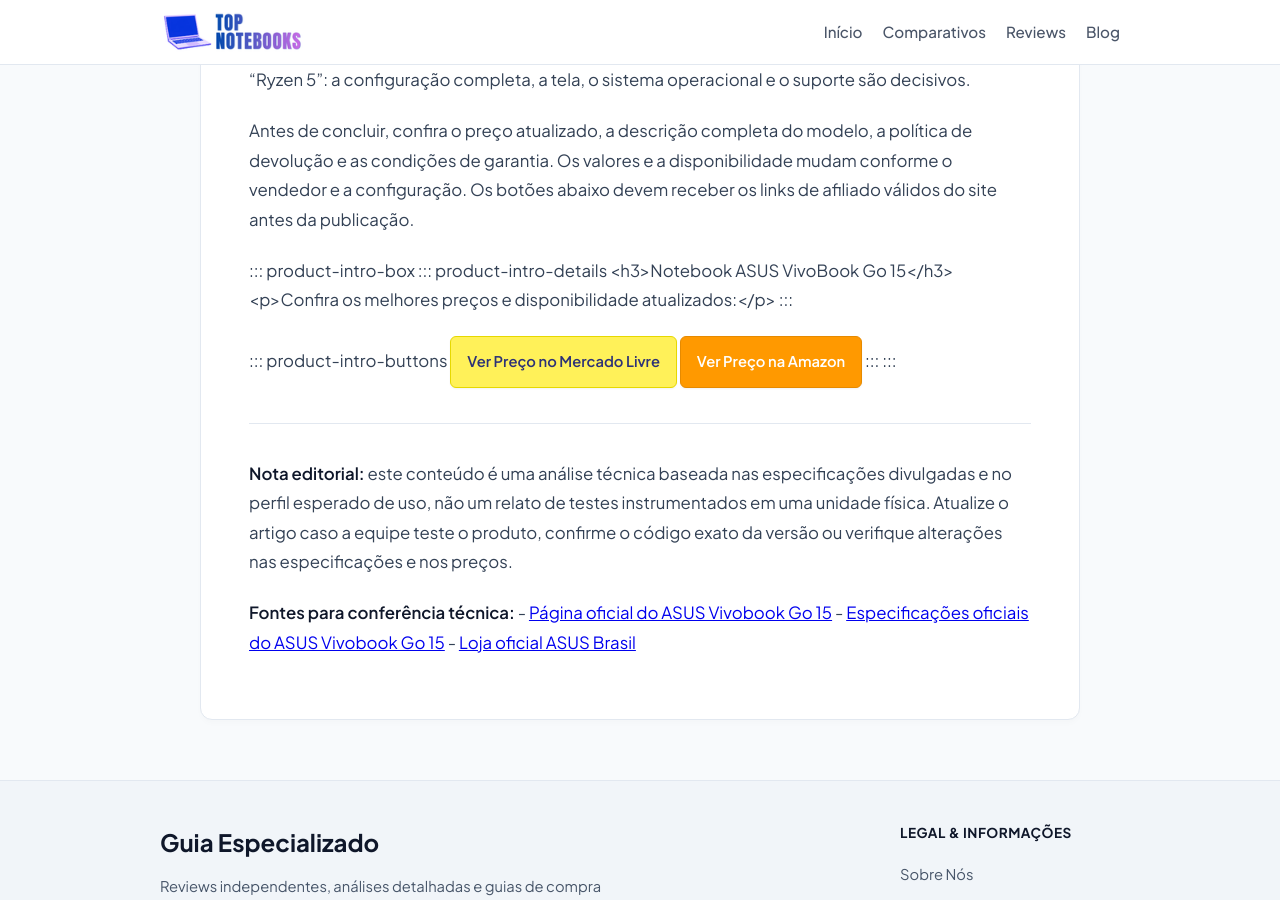
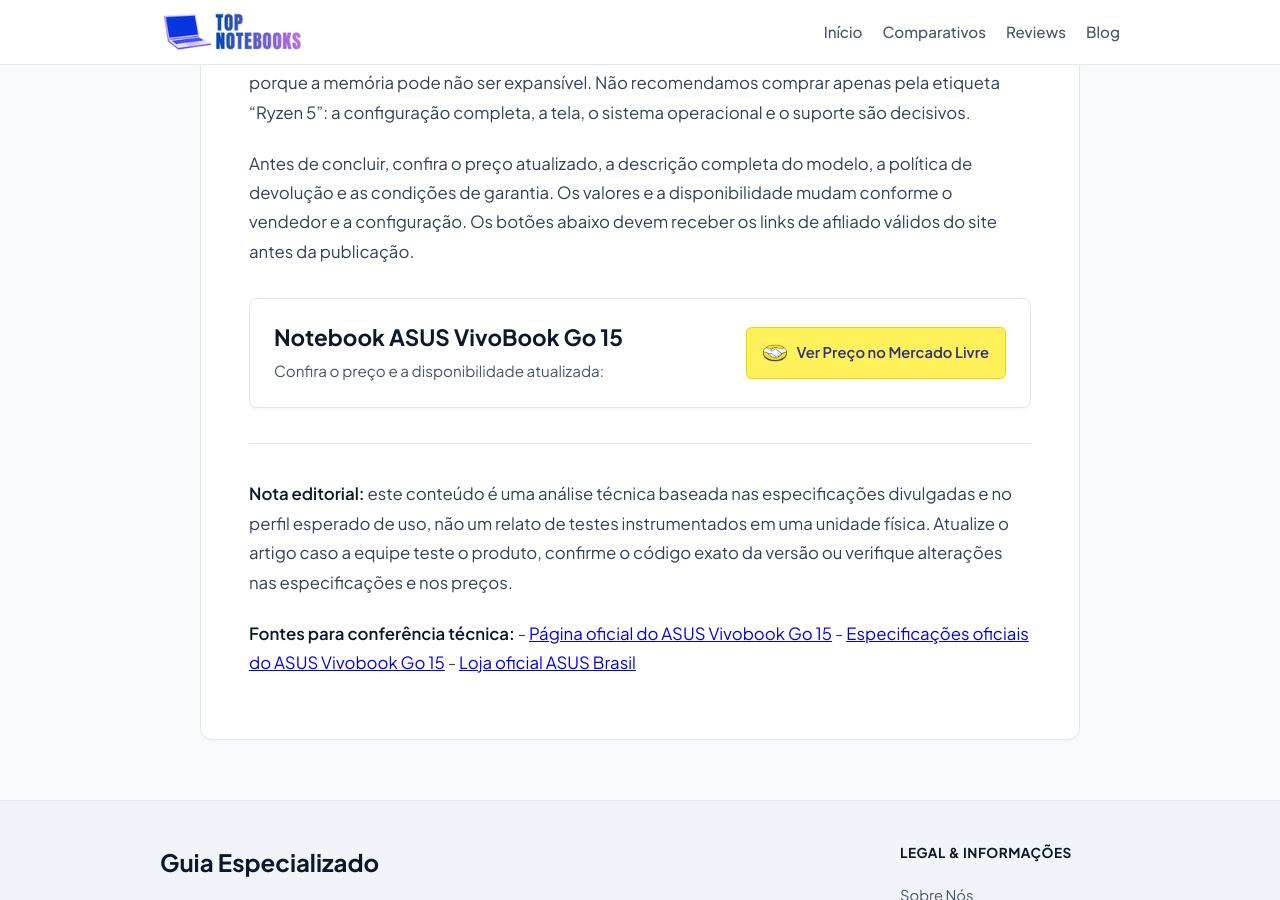
Before and after one commit to membroequipe/SiteReview, a Jekyll site: the page built from _posts/2026-10-16-asus-notebook.md, in a window 1280 px wide and 900 px high, scrolled down 10802 px. Built offline with Jekyll 4.4.1, drawn with Linux system fonts in a browser that asks for light colours; some of the changed text lies outside the part shown.

Commit message:
Update 2026-10-16-asus-notebook.md

```diff
--- a/_posts/2026-10-16-asus-notebook.md
+++ b/_posts/2026-10-16-asus-notebook.md
@@ -439,21 +439,18 @@
 abaixo devem receber os links de afiliado válidos do site antes da
 publicação.
 
-::: product-intro-box
-::: product-intro-details
+<div class="product-intro-box">
+  <div class="product-intro-details">
     <h3>Notebook ASUS VivoBook Go 15</h3>
-    <p>Confira os melhores preços e disponibilidade atualizados:</p>
-:::
-
-::: product-intro-buttons
-    <a href="LINK_ML" target="_blank" rel="nofollow sponsored noopener" class="btn-intro btn-ml">
+    <p>Confira o preço e a disponibilidade atualizada:</p>
+  </div>
+  <div class="product-intro-buttons">
+    <a href="SEU_LINK_DE_AFILIADO_ML" target="_blank" rel="nofollow" class="btn-intro btn-ml">
+      <img src="{{ '/assets/images/posts/mercadolivre-logo.png' | relative_url }}" alt="Mercado Livre">
       <span>Ver Preço no Mercado Livre</span>
     </a>
-    <a href="LINK_AMAZON" target="_blank" rel="nofollow sponsored noopener" class="btn-intro btn-amazon">
-      <span>Ver Preço na Amazon</span>
-    </a>
-:::
-:::
+  </div>
+</div>
 
 ------------------------------------------------------------------------
 
```
